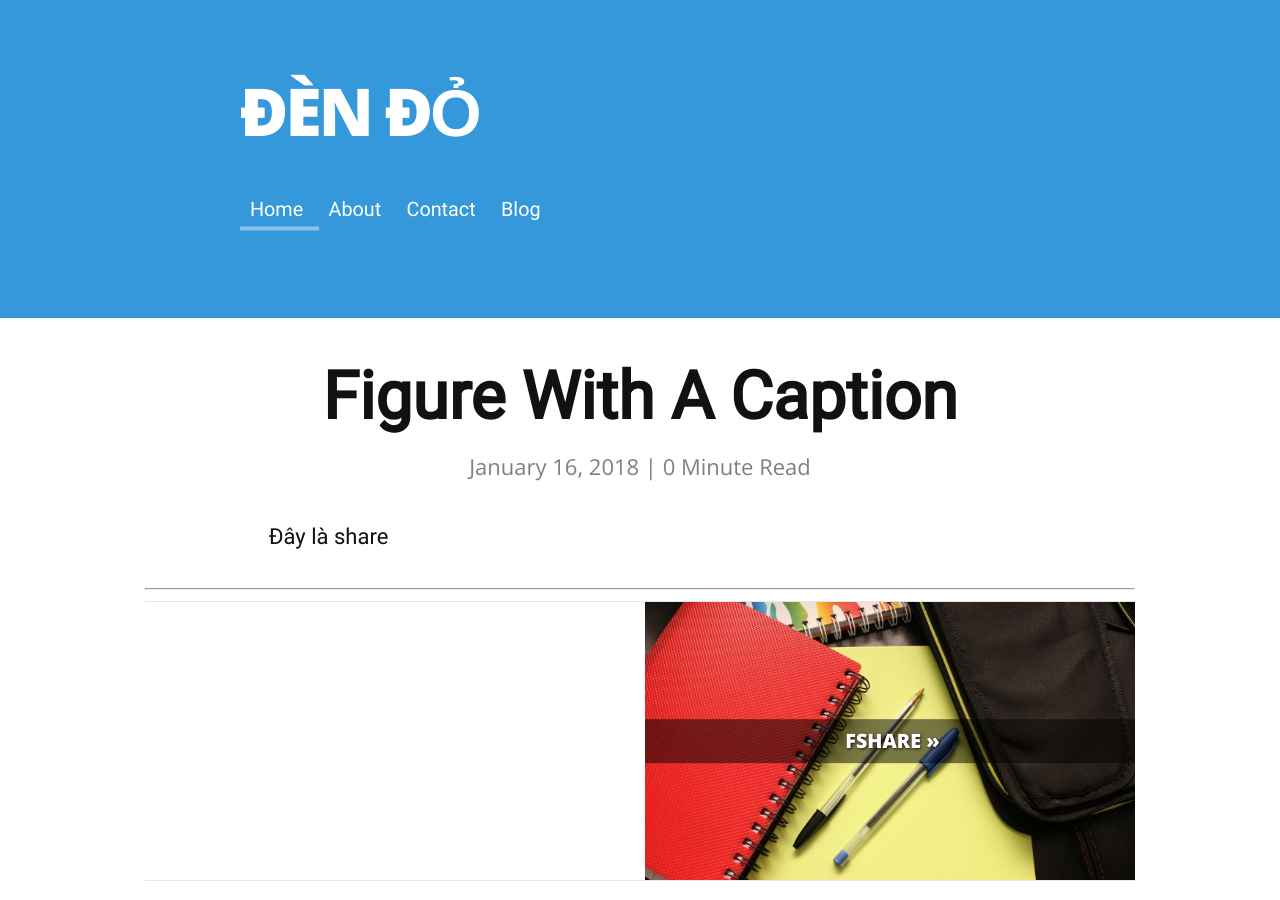
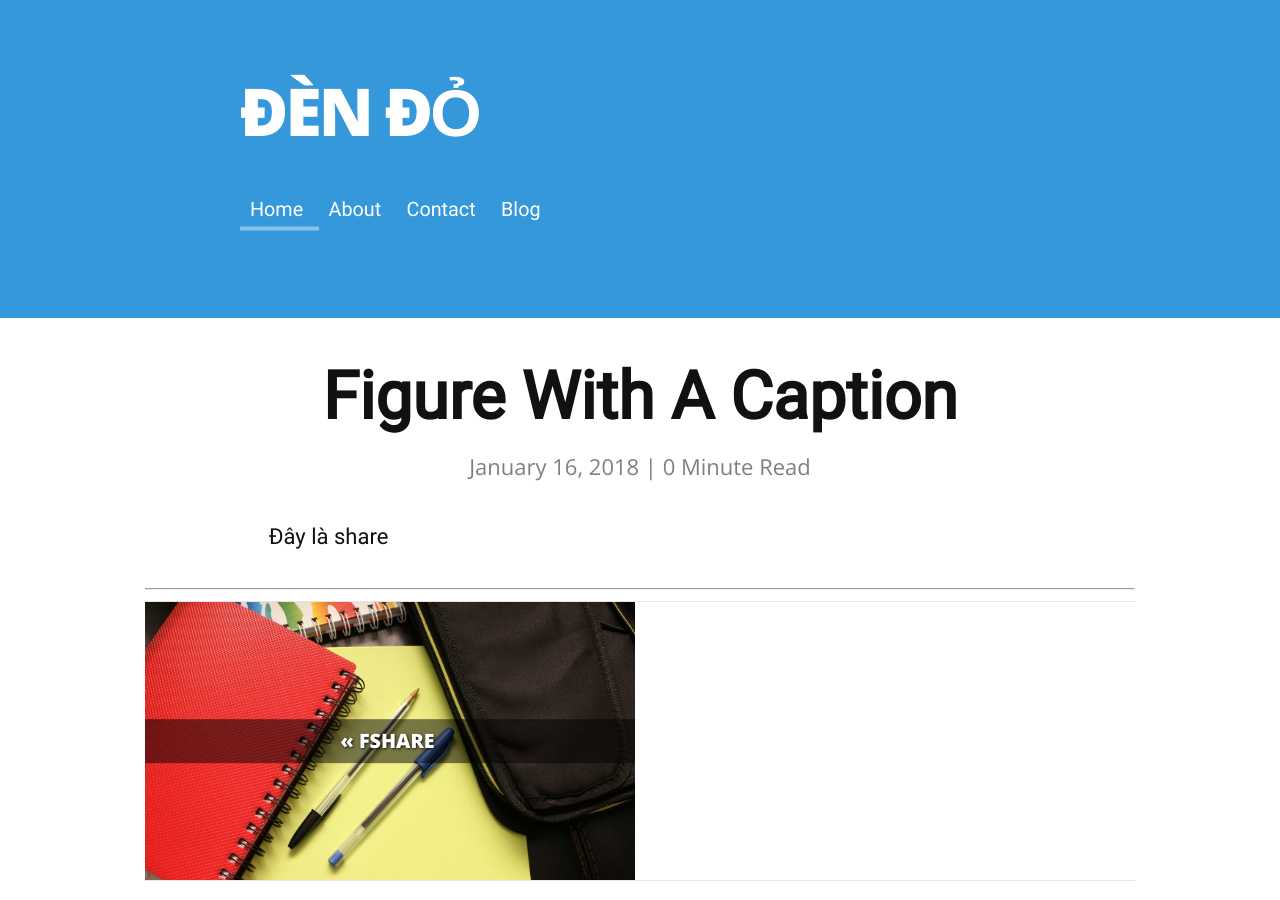
Before and after one commit to dendosg/note, a Jekyll site: the page built from _posts/2018-01-16-testfshre.md, in a window 1280 px wide. Built offline with Jekyll 4.4.1, drawn with Linux system fonts in a browser that asks for light colours; nearby versions of some CDN libraries.

Commit message:
Update post.html

```diff
--- a/_layouts/post.html
+++ b/_layouts/post.html
@@ -15,20 +15,20 @@
   <!-- POST NAVIGATION -->
   <div class="postNav clearfix">
 
-    	{% if page.next.url %}
-      <a class="prev image" href="{{ page.next.url | prepend: site.baseurl }}"><span>&laquo;&nbsp;{{ page.next.title }}</span>
-      {% if page.next.image %}
-        <img src="{{ page.next.image }}" alt="">
+    	{% if page.previous.url %}
+      <a class="prev image" href="{{ page.previous.url | prepend: site.baseurl }}"><span>&laquo;&nbsp;{{ page.previous.title }}</span>
+      {% if page.previous.image %}
+        <img src="{{ page.previous.image }}" alt="">
       {% else %}
         <img src="/assets/img/default.jpg" alt="">
       {% endif %}
     </a>
     {% endif %}
 
-    {% if page.previous.url %}
-      <a class="next image" href="{{ page.previous.url | prepend: site.baseurl }}"><span>{{ page.previous.title }}&nbsp;&raquo;</span>
-      {% if page.previous.image %}
-        <img src="{{ page.previous.image }}" alt="">
+    {% if page.next.url %}
+      <a class="next image" href="{{ page.next.url | prepend: site.baseurl }}"><span>{{ page.next.title }}&nbsp;&raquo;</span>
+      {% if page.next.image %}
+        <img src="{{ page.next.image }}" alt="">
       {% else %}
         <img src="/assets/img/default.jpg" alt="">
       {% endif %}
```
